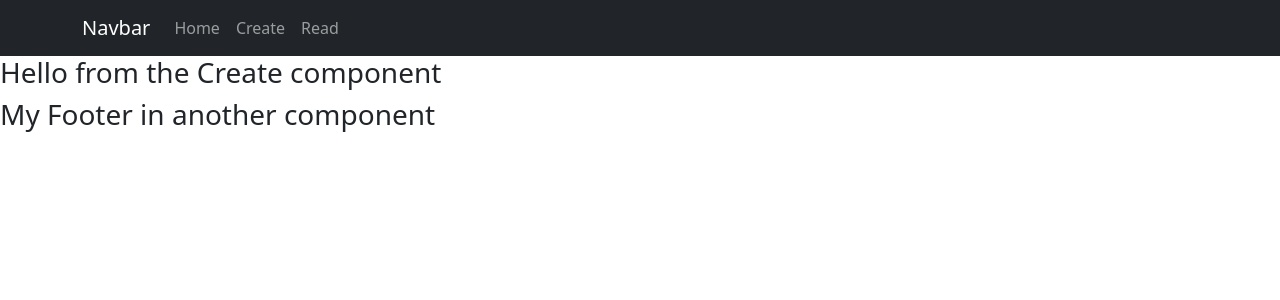
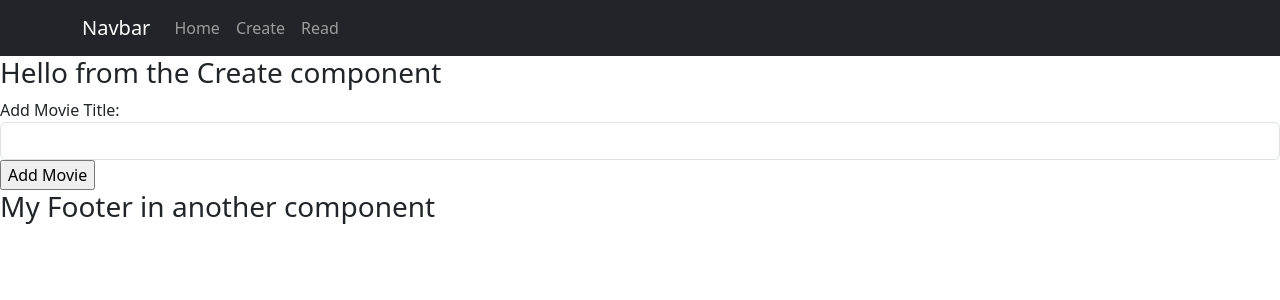
Before and after one commit to JohnsonMununkum/React-App, a React (Create React App) app: page /create in a window 1280 px wide. Shown: the top 300 px of the page. Built offline with nearby package versions, Linux system fonts and the light colour scheme.

Commit message:
Add movie page

```diff
--- a/src/Create.js
+++ b/src/Create.js
@@ -1,10 +1,42 @@
-import React from 'react';
+import { useState } from "react";
+
 
 //footer.js
 //create reuseable Create component
 //can be imported into the app.js file
+//function to create & set the tile of the movies
 const Create = () => {
-    return <h3>Hello from the Create component</h3>;
+
+    const [title, setTitle] = useState('');
+//to handle the submit
+  //adds the title to the page
+  const handleSubmit = (e) => {
+    e.preventdefault();
+    console.log(title);
+  }
+
+    return (
+      <div>
+
+              <h3>Hello from the Create component</h3>
+              <form onSubmit ={handleSubmit}>
+
+                <div className="form-group">
+                  <label>Add Movie Title: </label>
+                  <input type="text"
+                    className="form-control"
+                    value={title}
+                    onChange={(e) => { setTitle(e.target.value) }}
+                  />
+                </div>
+
+
+                <div>
+                  <input type="submit" value="Add Movie"></input>
+                </div>
+              </form>
+    </div>
+    );
   };
 
   export default Create;
```
